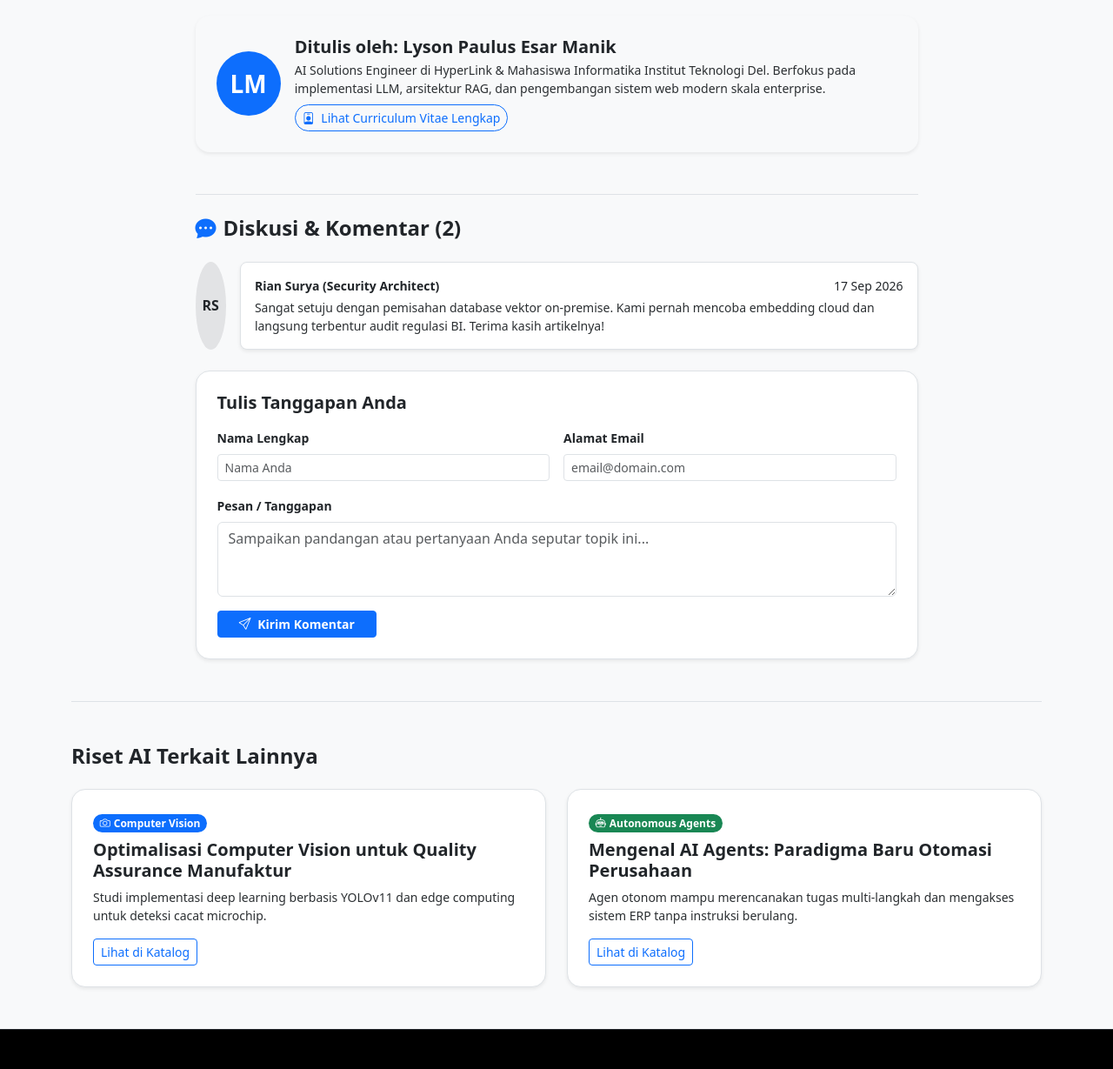
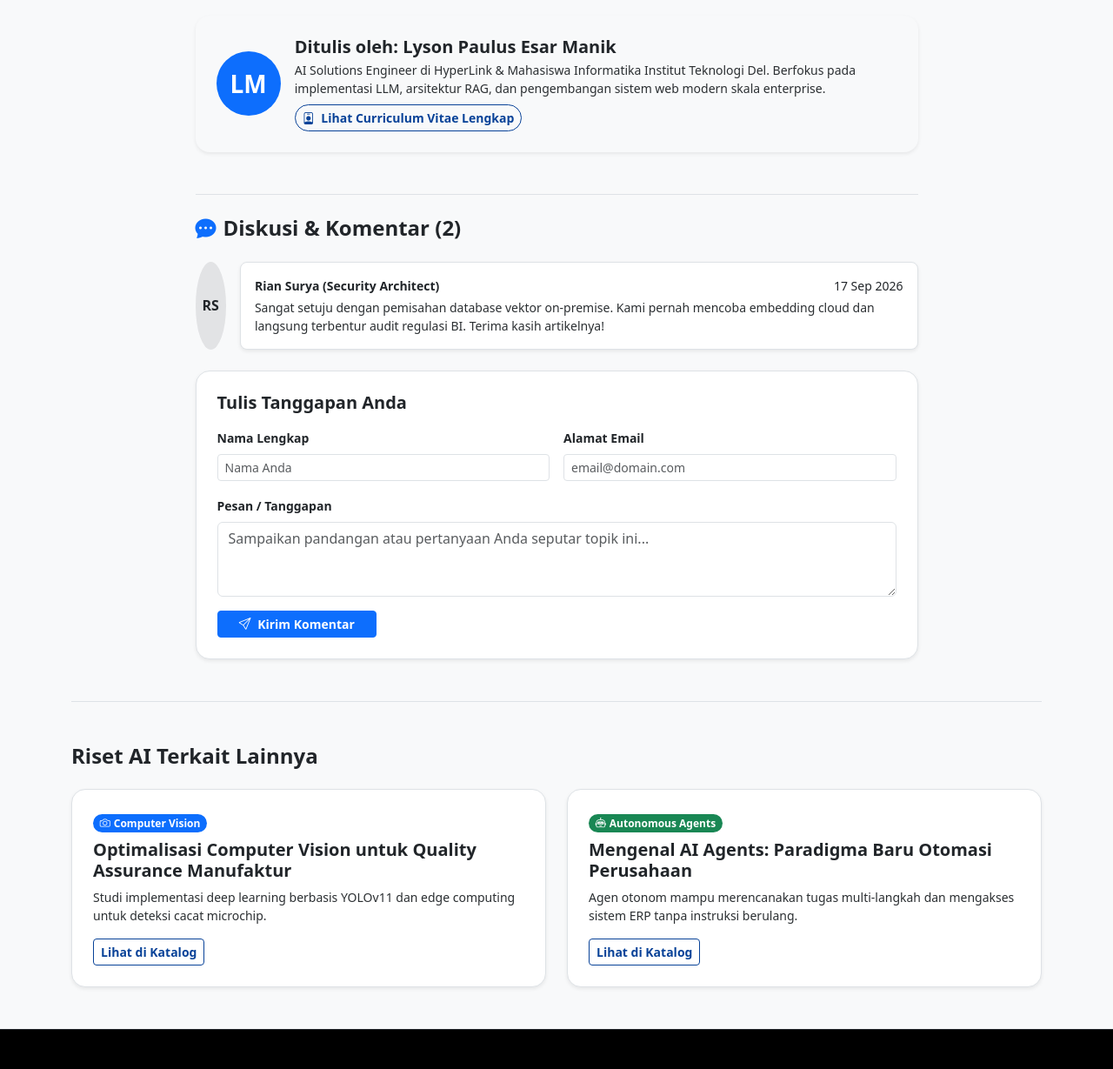
Before and after one commit to lysonmnk/ifs24024-pabwe-p3, a plain HTML site: page blog-detail.html in a window 1280 px wide. Shown: the part 2140-3369 px from the top of the page at 87% size. Drawn offline with nearby package versions, Linux system fonts and the light colour scheme.

Commit message:
oke untuk ui ux

```diff
--- a/blog-detail.html
+++ b/blog-detail.html
@@ -16,6 +16,18 @@
 
   <!-- Bootstrap Icons CDN -->
   <link rel="stylesheet" href="https://cdn.jsdelivr.net/npm/bootstrap-icons@1.11.3/font/bootstrap-icons.min.css">
+
+  <style>
+    .btn-outline-primary {
+      color: #084298 !important;
+      border-color: #084298 !important;
+    }
+    .btn-outline-primary:hover, .btn-outline-primary:focus {
+      background-color: #084298 !important;
+      border-color: #084298 !important;
+      color: #ffffff !important;
+    }
+  </style>
 </head>
 <body class="d-flex flex-column min-vh-100 bg-light text-dark">
 
@@ -193,7 +205,7 @@
                   <p class="text-secondary-emphasis small mb-2">
                     AI Solutions Engineer di HyperLink & Mahasiswa Informatika Institut Teknologi Del. Berfokus pada implementasi LLM, arsitektur RAG, dan pengembangan sistem web modern skala enterprise.
                   </p>
-                  <a href="cv.html" class="btn btn-sm btn-outline-primary rounded-pill">
+                  <a href="cv.html" class="btn btn-sm btn-outline-primary rounded-pill fw-bold" style="color: #084298; border-color: #084298;">
                     <i class="bi bi-person-badge me-1" aria-hidden="true"></i> Lihat Curriculum Vitae Lengkap
                   </a>
                 </div>
@@ -263,7 +275,7 @@
                   <a href="blog.html" class="text-decoration-none text-dark">Optimalisasi Computer Vision untuk Quality Assurance Manufaktur</a>
                 </h3>
                 <p class="small text-secondary-emphasis mb-3">Studi implementasi deep learning berbasis YOLOv11 dan edge computing untuk deteksi cacat microchip.</p>
-                <a href="blog.html" class="btn btn-sm btn-outline-primary" aria-label="Lihat artikel Deep Learning di Katalog Blog">Lihat di Katalog</a>
+                <a href="blog.html" class="btn btn-sm btn-outline-primary fw-bold" style="color: #084298; border-color: #084298;" aria-label="Lihat artikel Deep Learning di Katalog Blog">Lihat di Katalog</a>
               </div>
             </div>
           </div>
@@ -275,7 +287,7 @@
                   <a href="blog.html" class="text-decoration-none text-dark">Mengenal AI Agents: Paradigma Baru Otomasi Perusahaan</a>
                 </h3>
                 <p class="small text-secondary-emphasis mb-3">Agen otonom mampu merencanakan tugas multi-langkah dan mengakses sistem ERP tanpa instruksi berulang.</p>
-                <a href="blog.html" class="btn btn-sm btn-outline-primary" aria-label="Lihat artikel Autonomous Agents di Katalog Blog">Lihat di Katalog</a>
+                <a href="blog.html" class="btn btn-sm btn-outline-primary fw-bold" style="color: #084298; border-color: #084298;" aria-label="Lihat artikel Autonomous Agents di Katalog Blog">Lihat di Katalog</a>
               </div>
             </div>
           </div>
```
Also changed, not shown: blog.html (+12 -0 lines), 1 other file.
